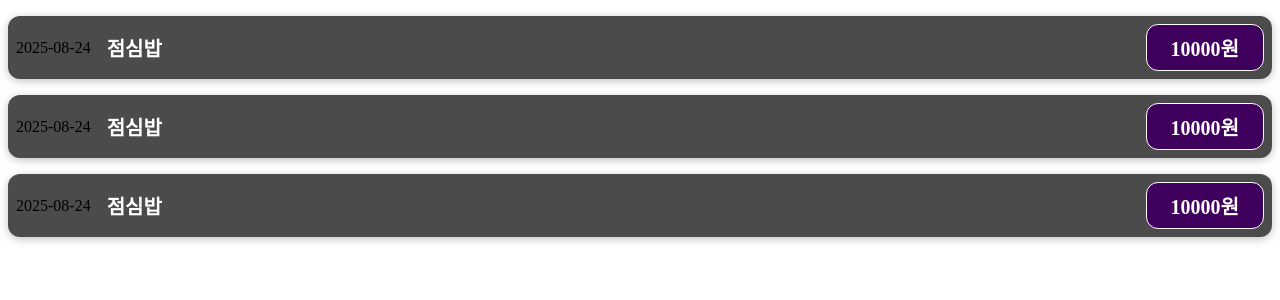
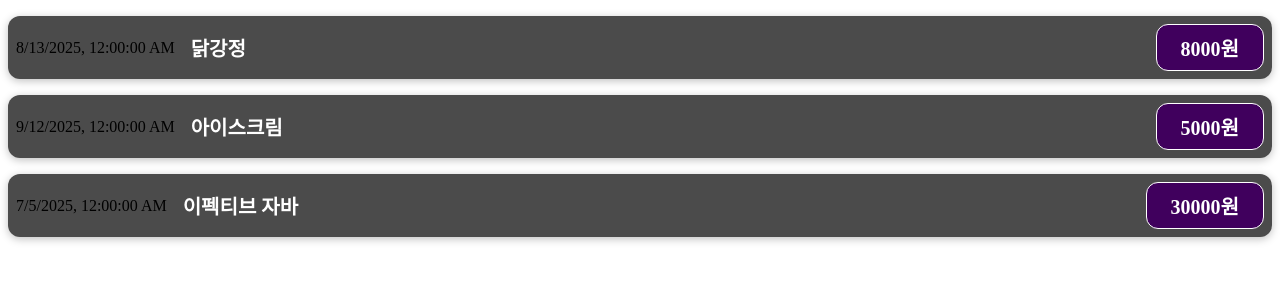
Before and after one commit to Sirosho/react-study202508, a React (Vite) app: page / in a window 1280 px wide. Shown: the top 300 px of the page. Built offline with nearby package versions, Linux system fonts and the light colour scheme.

Commit message:
props 추가: ExpenseItem 컴포넌트에 props 적용 및 App.jsx에서 데이터 전달

```diff
--- a/src/App.jsx
+++ b/src/App.jsx
@@ -19,14 +19,22 @@
     // class라고 쓰면 예약어로 인식함, className이라고 적어줘야 태그 클래스로 지정
 
 
-
     // for도 예약어로 인식, htmlFor로 적어줘야함
     // return 되는 데이터는 하나의 태그로 감싸져야함. 밑에처럼 태그구조가 복잡하면 소괄호로 감싸기
     return (
         <>
-           <ExpenseItem/>
-           <ExpenseItem/>
-           <ExpenseItem/>
+            <ExpenseItem title='닭강정'
+                         price={8000}
+                         date={new Date(2025, 7, 13)}
+            />
+            <ExpenseItem title='아이스크림'
+                         price={5000}
+                         date={new Date(2025, 8, 12)}
+            />
+            <ExpenseItem title='이펙티브 자바'
+                         price={30000}
+                         date={new Date(2025, 6, 5)}
+            />
         </>)
         ;
 };
--- a/src/components/expenses/ExpenseItem.jsx
+++ b/src/components/expenses/ExpenseItem.jsx
@@ -1,13 +1,18 @@
 import React from 'react';
 import './ExpenseItem.css';// css 파일의 이름은 컴포넌트와 동일하게, 경로도 같은 곳에 넣는 것이 관례
 
-const ExpenseItem = () => {
+
+
+const ExpenseItem = ({title, price, date}) => {
+
+
+
     return (
         <div className='expense-item'>
-            <div>2025-08-24</div>
+            <div>{date.toLocaleString()}</div>
             <div className='expense-item__description'>
-                <h2>점심밥</h2>
-                <div className='expense-item__price'>10000원</div>
+                <h2>{title}</h2>
+                <div className='expense-item__price'>{price}원</div>
             </div>
         </div>
     );
```
